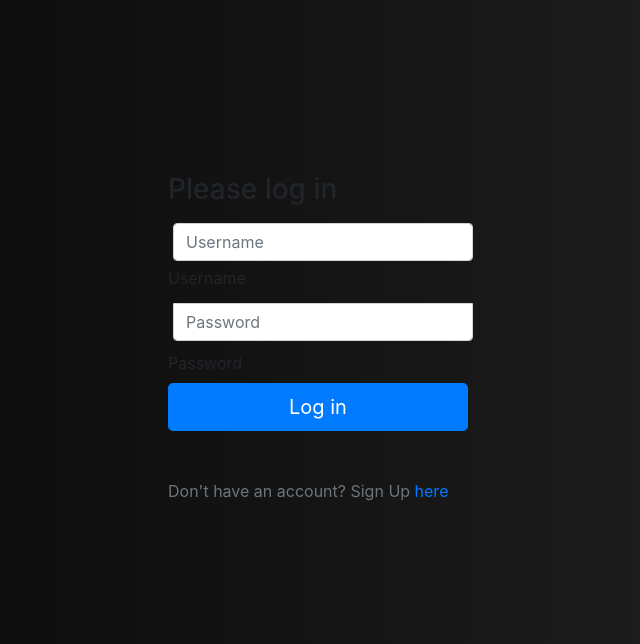
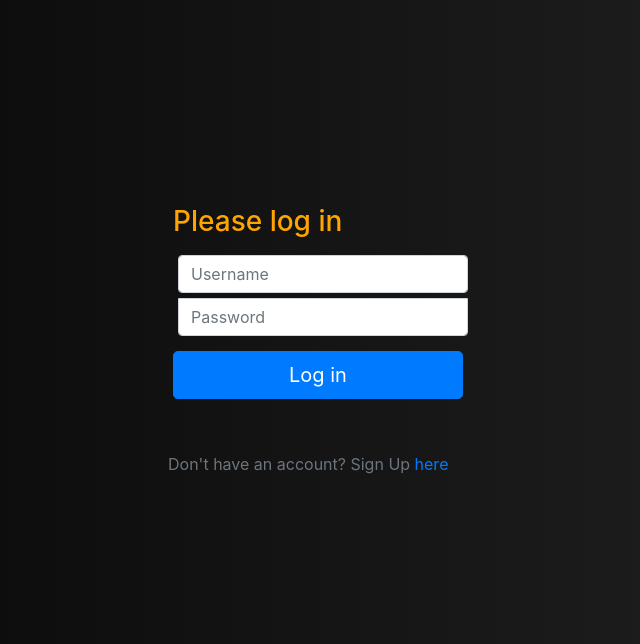
Before and after one commit to JALeicher/Project2, a Django app: page /login in a window 1280 px wide. Shown: the part 64-708 px from the top of the page, without its empty margins (322-962 px from the left). Run offline with Django 3.2, Linux system fonts and the light colour scheme; some libraries are stand-ins or nearby versions.

Commit message:
I hope this doesnt break it

```diff
--- a/Project2/pictureApp/templates/picApp/albumsAdd.html
+++ b/Project2/pictureApp/templates/picApp/albumsAdd.html
@@ -23,7 +23,7 @@
     {% csrf_token %}
     {% for field in form.visible_fields %}
       <div class="form-group">
-        <label for="{{ field.id_for_label }}">{{ field.label }}</label>
+        <label for="{{ field.id_for_label }}" style="color: whitesmoke;">{{ field.label }}</label>
         {{ field|add_class:'form-control' }}
         {% for error in field.errors %}
           <span class="help-block">{{ error }}</span>
--- a/Project2/pictureApp/templates/picApp/basepage.html
+++ b/Project2/pictureApp/templates/picApp/basepage.html
@@ -7,7 +7,6 @@
     type="image/x-icon">
   <link rel="stylesheet" href="https://maxcdn.bootstrapcdn.com/bootstrap/4.0.0/css/bootstrap.min.css"
     integrity="sha384-Gn5384xqQ1aoWXA+058RXPxPg6fy4IWvTNh0E263XmFcJlSAwiGgFAW/dAiS6JXm" crossorigin="anonymous">
-  <link rel="stylesheet" href="columns.css">
   {% block head %}
   {% endblock %}
 </head>
--- a/Project2/pictureApp/templates/picApp/login.html
+++ b/Project2/pictureApp/templates/picApp/login.html
@@ -8,16 +8,17 @@
     <main class="form-signin">
         <form action="{% url 'login' %}" method="post">
             {% csrf_token %}
-            <h1 class="h3 mb-3 fw-normal">Please log in</h1>
-            <div class="form-floating">
+            <h1 class="h3 mb-3 fw-normal" style="margin: 5px; color: orange;">Please log in</h1>
+            <div class="form-floating" style="margin: 5px;">
                 <input type="text" name="username" class="form-control" id="floatingInput" placeholder="Username">
-                <label for="floatingInput">Username</label>
             </div>
-            <div class="form-floating">
+            <div class="form-floating" style="margin: 5px;">
                 <input type="password" name="password" class="form-control" placeholder="Password">
-                <label>Password</label>
             </div>
-            <button class="w-100 btn btn-lg btn-primary" type="submit" value="Login">Log in</button>
+            <div style="padding: 5px;">
+                <button class="w-100 btn btn-lg btn-primary" type="submit" value="Login">Log in</button>
+            </div>
+
             <p class="mt-5 mb-3 text-muted">Don't have an account? Sign Up <a href="{% url 'signup'%}">here</a></p>
         </form>
     </main>
```
Also changed, not shown: Project2/media/images/download_2.jpg (added), 1 other file.
